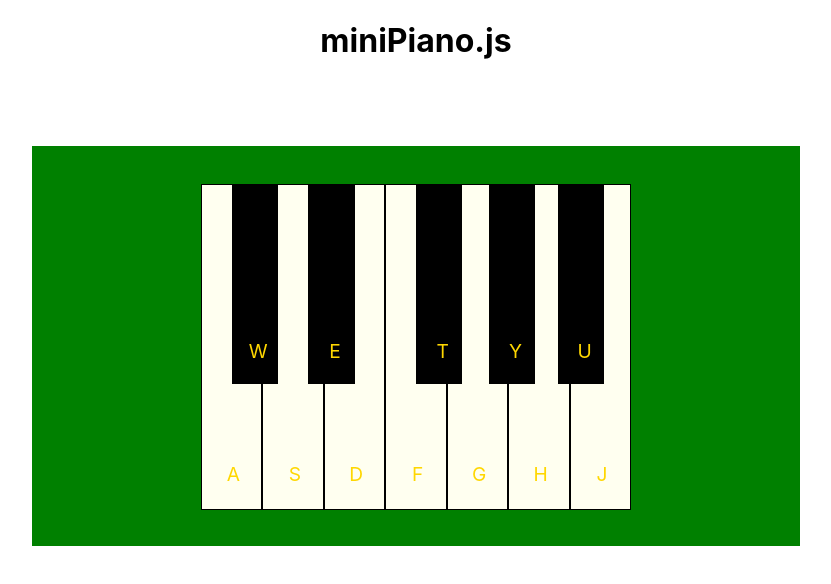
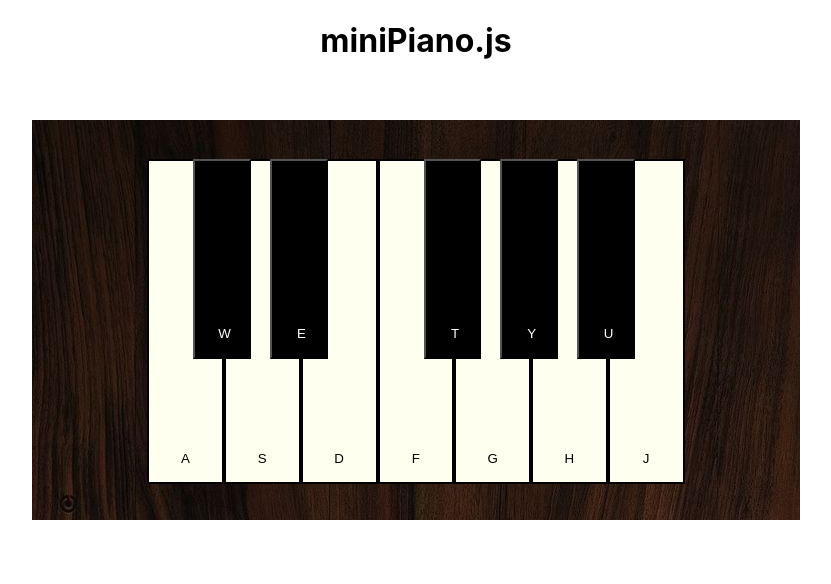
Before and after one commit to Ryanb121/legendary-bassoon, a React (Create React App) app: page / in a window 1280 px wide. Shown: the top 584 px of the page, without its empty margins (224-1055 px from the left). Built offline with nearby package versions, Linux system fonts and the light colour scheme; the HTML template or start-up script is replaced by a standard one.

Commit message:
more work with styling and fixed wrong note audio

```diff
--- a/src/components/Key/Key.css
+++ b/src/components/Key/Key.css
@@ -1,80 +1,85 @@
+
 
 
 .keyboard-div {
-  background-color: green;
+  background-image: url("../../walnut.png");
   display: flex;
   position: absolute;
-  margin: 5% 20%;
-  width: 60%;
-  height: 50%;
+  left: 10%;
+  margin: 3% 10% 10% 10%;
+  width: 60vw;
+  height: 50vh;
   justify-content: center;
   padding-top: 3%;
+
 }
 
 .key-white-0 {
   background-color: ivory;
   flex-direction: row;
-  width: 8%;
+  width: 6vw;
   height: 90%;
   position: relative;
-  border: 1px solid black;
+  border: 2px solid black;
+  border-radius: 2%;
 
 }
+
 
 
 .key-white-2 {
   background-color: ivory;
   flex-direction: row;
-  width: 8%;
+  width: 6vw;
   height: 90%;
   position: relative;
-  border: 1px solid black;
+  border: 2px solid black;
 }
 
 
 .key-white-4 {
   background-color: ivory;
   flex-direction: row;
-  width: 8%;
+  width: 6vw;
   height: 90%;
   position: relative;
-  border: 1px solid black;
+  border: 2px solid black;
 }
 
 .key-white-5 {
   background-color: ivory;
   flex-direction: row;
-  width: 8%;
+  width: 6vw;
   height: 90%;
   position: relative;
-  border: 1px solid black;
+  border: 2px solid black;
 }
 
 .key-white-7 {
   background-color: ivory;
   flex-direction: row;
-  width: 8%;
+  width: 6vw;
   height: 90%;
   position: relative;
-  border: 1px solid black;
+  border: 2px solid black;
 }
 
 .key-white-9 {
   background-color: ivory;
   flex-direction: row;
-  width: 8%;
+  width: 6vw;
   height: 90%;
   position: relative;
-  border: 1px solid black;
+  border: 2px solid black;
 }
 
 .key-white-11 {
   background-color: ivory;
   flex-direction: row;
-  width: 8%;
+  width: 6vw;
   height: 90%;
   position: relative;
-  border: 1px solid black;
+  border: 2px solid black;
   outline: none;
 }
 
@@ -84,60 +89,81 @@
 
 .key-black-1 {
   background-color: black;
-  width: 6%;
+  width: 4.5vw;
   height: 50%;
   z-index: 1;
-  left: 26%;
+  left: 21%;
   position: absolute;
+}
+
+.key-black-1 > p  {
+  color: white;
+
 }
 
 .key-black-3 {
   background-color: black;
   flex-direction: row;
-  width: 6%;
+  width: 4.5vw;
   height: 50%;
   z-index: 1;
   position: absolute;
-  left: 36%;
+  left: 31%;
+}
+.key-black-3 > p  {
+  color: white;
+
 }
 
 .key-black-6 {
   background-color: black;
   flex-direction: row;
-  width: 6%;
+  width: 4.5vw;
   height: 50%;
   z-index: 1;
   position: absolute;
-  left: 50%;
+  left: 51%;
+}
+.key-black-6 > p  {
+  color: white;
+
 }
 
 .key-black-8 {
   background-color: black;
   flex-direction: row;
-  width: 6%;
+  width: 4.5vw;
   height: 50%;
   z-index: 1;
   position: absolute;
-  left: 59.5%;
+  left: 61%;
+}
+.key-black-8 > p  {
+  color: white;
+
 }
 
 .key-black-10 {
   background: black;
   flex-direction: row;
-  width: 6%;
+  width: 4.5vw;
   height: 50%;
   z-index: 1;
   position: absolute;
-  left: 68.5%;
+  left: 71%;
+}
+.key-black-10 > p  {
+  color: white;
+
 }
 
+
 p{
-  color: gold;
  width: 20px;
  z-index: 4;
- color: gold;
  position: absolute;
  bottom: 1%;
  left: 36%;
- font-size: 1.2em;
+ font-size: 1em;
+
 }
--- a/src/components/Key/Key.js
+++ b/src/components/Key/Key.js
@@ -64,7 +64,7 @@ const Key = () => {
     <div className="keyboard-div">
       {keyArray.map((notes, key) => {
         return (
-          <div
+          <button
             key={notes.id}
             tabIndex="0"
             onKeyDown={playAudio}
@@ -75,7 +75,7 @@ const Key = () => {
             <audio className="audio-element">
               {<source src={notes.note}></source>}
             </audio>
-          </div>
+          </button>
         );
       })}
     </div>
@@ -84,46 +84,46 @@ const Key = () => {
 
 export default Key;
 
-// <div
-//   className="key-white"
-//   tabIndex="0"
-//   onKeyDown={playAudio}
-//   ref={soundInputRef}
-// >
-//   <audio className="audio-element">
-//     <source src={c4}></source>
-//   </audio>
-//   <audio className="audio-element">
-//     <source src={d4}></source>
-//   </audio>
-//   <audio className="audio-element">
-//     <source src={e4}></source>
-//   </audio>
-//   <audio className="audio-element">
-//     <source src={f4}></source>
-//   </audio>
-//   <audio className="audio-element">
-//     <source src={g4}></source>
-//   </audio>
-//   <audio className="audio-element">
-//     <source src={a4}></source>
-//   </audio>
-//   <audio className="audio-element">
-//     <source src={b4}></source>
-//   </audio>
-//   <audio className="audio-element">
-//     <source src={c4S}></source>
-//   </audio>
-//   <audio className="audio-element">
-//     <source src={d4S}></source>
-//   </audio>
-//   <audio className="audio-element">
-//     <source src={f4S}></source>
-//   </audio>
-//   <audio className="audio-element">
-//     <source src={g4S}></source>
-//   </audio>
-//   <audio className="audio-element">
-//     <source src={a4S}></source>
-//   </audio>
-// </div>
+/* <div
+  className="key-white"
+  tabIndex="0"
+  onKeyDown={playAudio}
+  ref={soundInputRef}
+>
+  <audio className="audio-element">
+    <source src={c4}></source>
+  </audio>
+  <audio className="audio-element">
+    <source src={d4}></source>
+  </audio>
+  <audio className="audio-element">
+    <source src={e4}></source>
+  </audio>
+  <audio className="audio-element">
+    <source src={f4}></source>
+  </audio>
+  <audio className="audio-element">
+    <source src={g4}></source>
+  </audio>
+  <audio className="audio-element">
+    <source src={a4}></source>
+  </audio>
+  <audio className="audio-element">
+    <source src={b4}></source>
+  </audio>
+  <audio className="audio-element">
+    <source src={c4S}></source>
+  </audio>
+  <audio className="audio-element">
+    <source src={d4S}></source>
+  </audio>
+  <audio className="audio-element">
+    <source src={f4S}></source>
+  </audio>
+  <audio className="audio-element">
+    <source src={g4S}></source>
+  </audio>
+  <audio className="audio-element">
+    <source src={a4S}></source>
+  </audio>
+</div> */
--- a/src/keyData/keyArray.js
+++ b/src/keyData/keyArray.js
@@ -67,20 +67,20 @@
     keyName: "a4",
     color: "white",
     keyTrigger: "H",
-     note: "/static/media/g4.cd503cd3ec578ca85a0d.mp3",
+    note: "/static/media/a4.3f7962d527b8ec804016.mp3",
   },
   {
     id: 10,
     keyName: "a#",
     color: "black",
     keyTrigger: "U",
-     note: "/static/media/g-4.4c9d22f5fee87ecbdcee.mp3",
+    note: "/static/media/a-4.d2f5dfcc687b9a3bfff4.mp3",
   },
   {
     id: 11,
     keyName: "b4",
     color: "white",
     keyTrigger: "J",
-     note: "/static/media/g4.cd503cd3ec578ca85a0d.mp3",
+    note: "/static/media/b4.0402a205026be1b7ff10.mp3",
   },
 ];
```
Also changed, not shown: src/walnut.png (added). Lines whose indentation alone changed are shown as unchanged.
